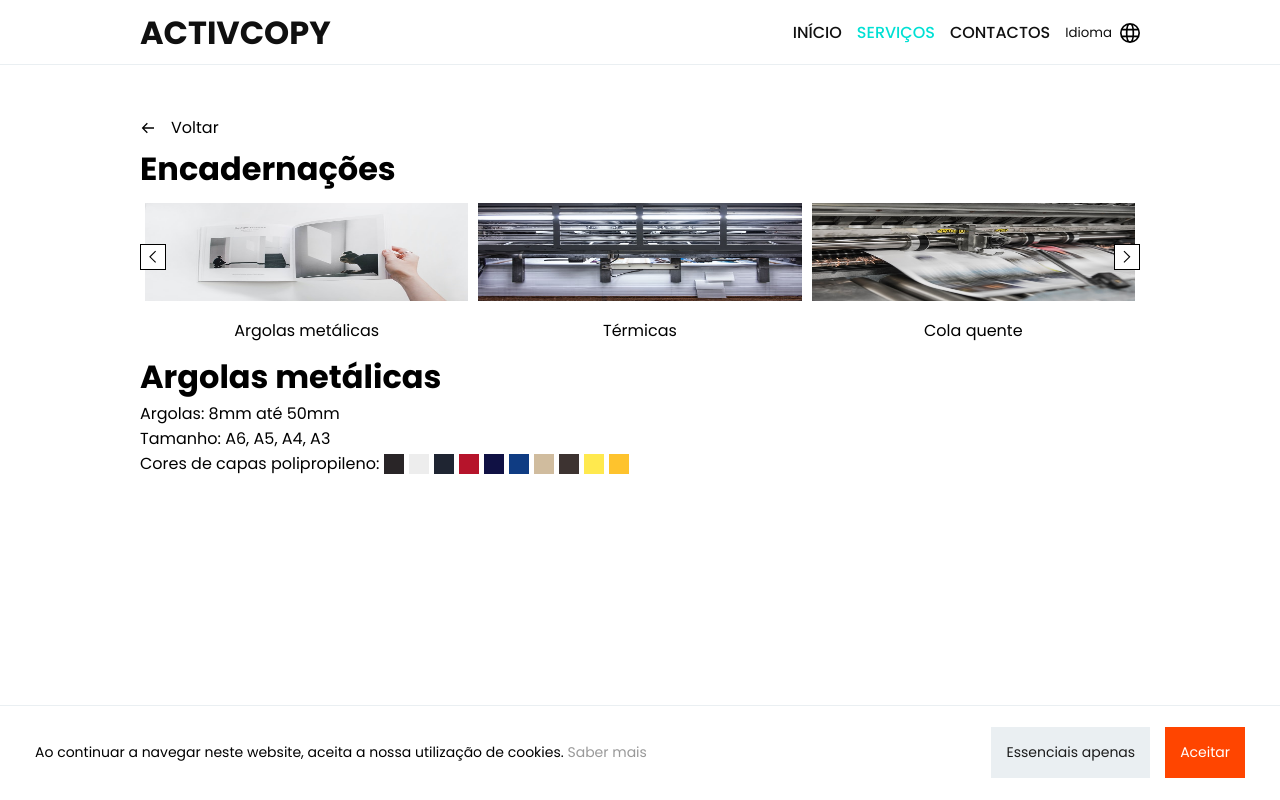
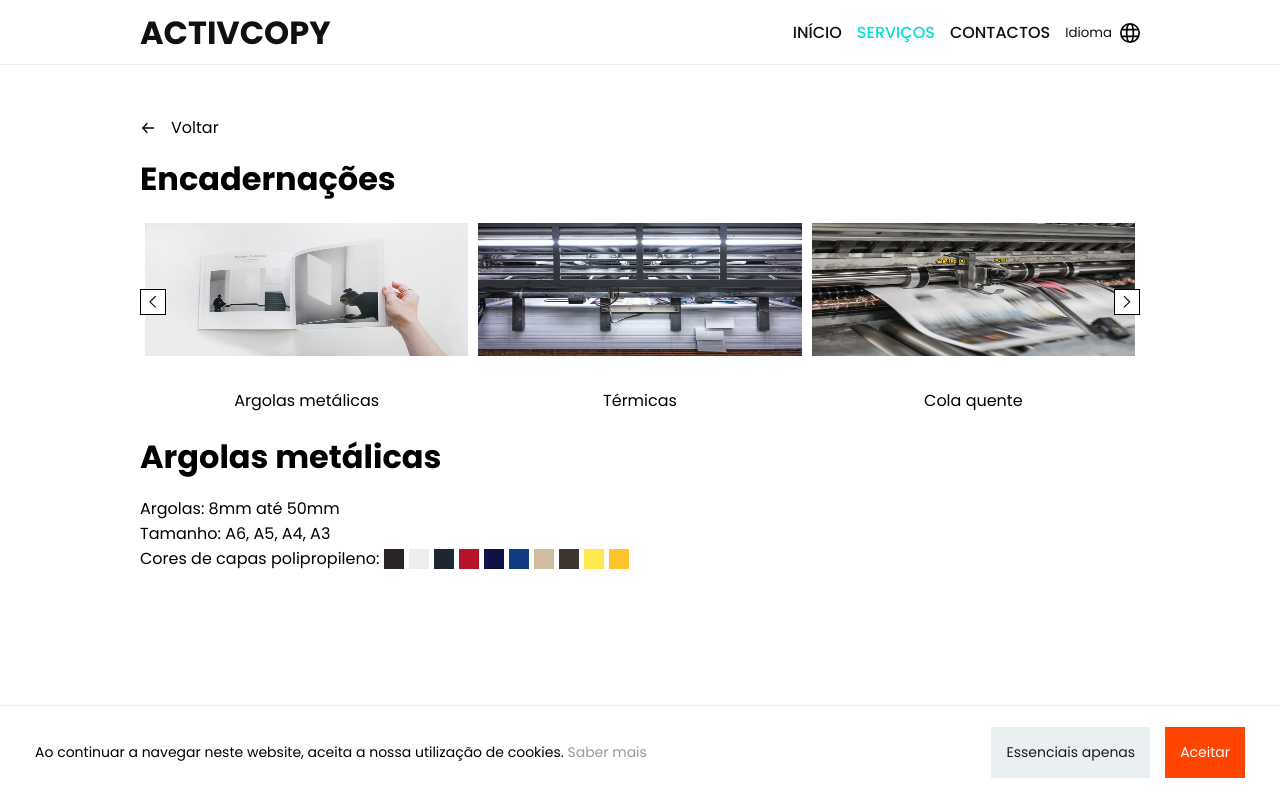
Before and after one commit to tquintal/activcopy, a React (Create React App) app: page /services/bookbinding in a window 1280 px wide. Shown: the top 800 px of the page. Built offline with nearby package versions, Linux system fonts and the light colour scheme.

Commit message:
small updates

```diff
--- a/src/components/Header.jsx
+++ b/src/components/Header.jsx
@@ -1,5 +1,5 @@
 import React, { useEffect, useState } from 'react'
-import { NavLink } from 'react-router-dom'
+import { Link, NavLink } from 'react-router-dom'
 import { useTranslation } from 'react-i18next'
 import i18next from 'i18next'
 import cookies from 'js-cookie'
@@ -28,7 +28,7 @@ function DesktopHeader() {
             exit={{ opacity: 0 }}
             className='desktop-header'>
             <div className='header-container'>
-                <h1 className='title' onClick={() => { scrollTop(); enableScroll() }}>activcopy</h1>
+                <Link to='/'><h1 className='title' onClick={() => { scrollTop(); enableScroll() }}>activcopy</h1></Link>
                 <div className='header-actions'>
                     <NavLink className={({ isActive }) => isActive ? 'header-actions-active' : ''} onClick={() => { backToTop(); enableScroll() }} to='/'>{t('Navigation.Home')}</NavLink>
                     <NavLink className={({ isActive }) => isActive ? 'header-actions-active' : ''} onClick={() => { backToTop(); enableScroll() }} to='/services'>{t('Navigation.Services')}</NavLink>
@@ -70,7 +70,7 @@ export function MobileHeader() {
     return (
         <>
             <div className='mobile-header'>
-                <h1 className='title' onClick={() => { scrollTop(); enableScroll() }}>activcopy</h1>
+                <Link to='/'><h1 className='title' onClick={() => { scrollTop(); enableScroll() }}>activcopy</h1></Link>
                 <AiOutlineMenu size='1.8em' onClick={() => { showMobileMenu(); disableScroll() }} />
             </div>
             <div className={mobileMenu ? 'mobile-menu enabled' : 'mobile-menu'}>
--- a/src/style/App.css
+++ b/src/style/App.css
@@ -338,7 +338,7 @@ Red Orange: #FF4500
 }
 
 .service-container {
-  gap: 5px;
+  gap: 15px;
   min-height: 100vh;
 }
 
@@ -361,6 +361,7 @@ Red Orange: #FF4500
 
 .service-description {
   white-space: pre-line;
+  margin-top: 15px;
 }
 
 .contacts-container {
--- a/src/style/Services.css
+++ b/src/style/Services.css
@@ -43,7 +43,7 @@
 
 .slide {
   text-align: center;
-  height: 150px;
+  height: 200px;
 }
 
 .tshirt-title {
@@ -83,6 +83,10 @@
 }
 
 @media only screen and (max-width: 1100px) {
+  .slide {
+    height: 150px;
+  }
+
   .digital-printing-container {
     flex-direction: column;
   }
--- a/src/views/services/BigFormat.jsx
+++ b/src/views/services/BigFormat.jsx
@@ -21,7 +21,7 @@ const nextArrow = <GrNext size='1.6em' className='arrow next-arrow'></GrNext>
 const properties = {
     cssClass: 'slider-container',
     transitionDuration: 250,
-    // infinite: true,
+    infinite: false,
     indicators: false,
     autoplay: false,
     canSwipe: true,
--- a/src/views/services/Bookbinding.jsx
+++ b/src/views/services/Bookbinding.jsx
@@ -16,7 +16,7 @@ const nextArrow = <GrNext size='1.6em' className='arrow next-arrow'></GrNext>
 const properties = {
     cssClass: 'slider-container',
     transitionDuration: 250,
-    // infinite: true,
+    infinite: false,
     indicators: false,
     autoplay: false,
     canSwipe: true,
--- a/src/views/services/DigitalPrinting.jsx
+++ b/src/views/services/DigitalPrinting.jsx
@@ -23,7 +23,7 @@ const nextArrow = <GrNext size='1.6em' className='arrow next-arrow'></GrNext>
 const properties = {
     cssClass: 'slider-container',
     transitionDuration: 250,
-    // infinite: true,
+    infinite: false,
     indicators: false,
     autoplay: false,
     canSwipe: true,
--- a/src/views/services/Sublimation.jsx
+++ b/src/views/services/Sublimation.jsx
@@ -20,7 +20,7 @@ const nextArrow = <GrNext size='1.6em' className='arrow next-arrow'></GrNext>
 const properties = {
     cssClass: 'slider-container',
     transitionDuration: 250,
-    // infinite: true,
+    infinite: false,
     indicators: false,
     autoplay: false,
     canSwipe: true,
```
